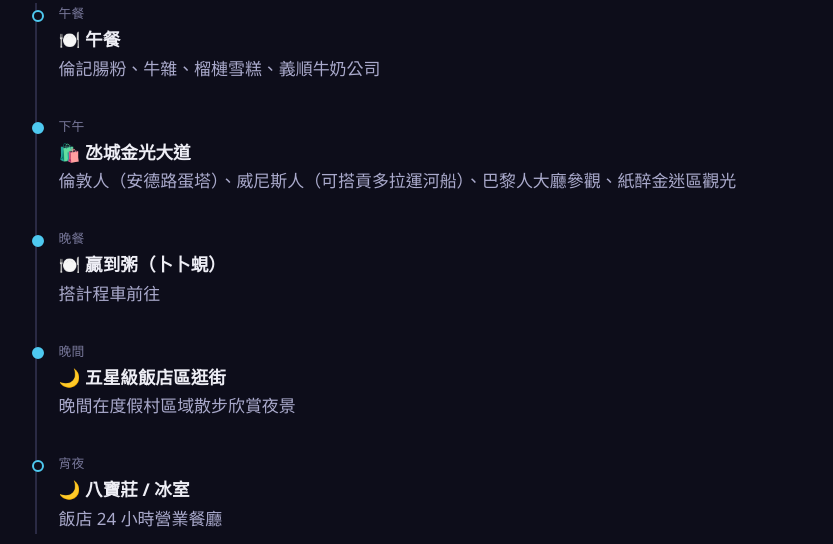
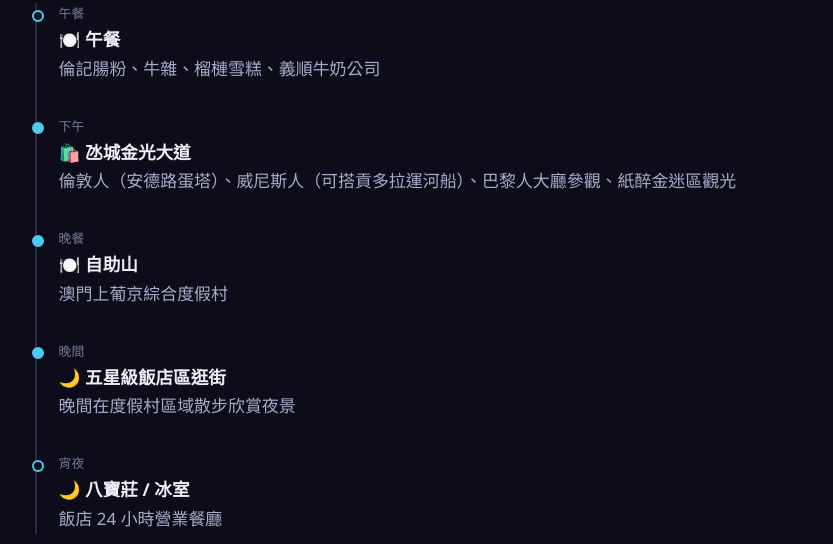
Before and after one commit to robertchang961/hk-mo-5days-trip, a plain HTML site: page 香港澳門五日遊-report.html in a window 1280 px wide. Shown: the part 10133-10677 px from the top of the page, without its empty margins (39-872 px from the left). Drawn offline with Linux system fonts and the light colour scheme.

Commit message:
Update Day 4 dinner to Grand Lisboa Palace buffet
summary:
- 香港澳門五日遊.md: Day 4 晚餐由贏到粥改為自助山（澳門上葡京綜合度假村）
- 香港澳門五日遊-report.html: 同步更新 Day 4 晚餐時間軸項目
- 香港澳門五日遊-slide.html: 同步更新 Day 4 晚餐卡片內容
- 香港澳門五日遊-poster.html: 同步更新 Day 4 晚餐活動項目
- 新增 香港澳門五日遊.md 至版本控制

```diff
--- a/香港澳門五日遊-report.html
+++ b/香港澳門五日遊-report.html
@@ -915,8 +915,8 @@
       </div>
       <div class="timeline-item active">
         <div class="time">晚餐</div>
-        <h4>🍽️ 贏到粥（卜卜蜆）</h4>
-        <p>搭計程車前往</p>
+        <h4>🍽️ 自助山</h4>
+        <p>澳門上葡京綜合度假村</p>
       </div>
       <div class="timeline-item active">
         <div class="time">晚間</div>
```
Also changed, not shown: 香港澳門五日遊-poster.html (+1 -1 lines), 香港澳門五日遊-slide.html (+2 -2 lines), 1 other file.
